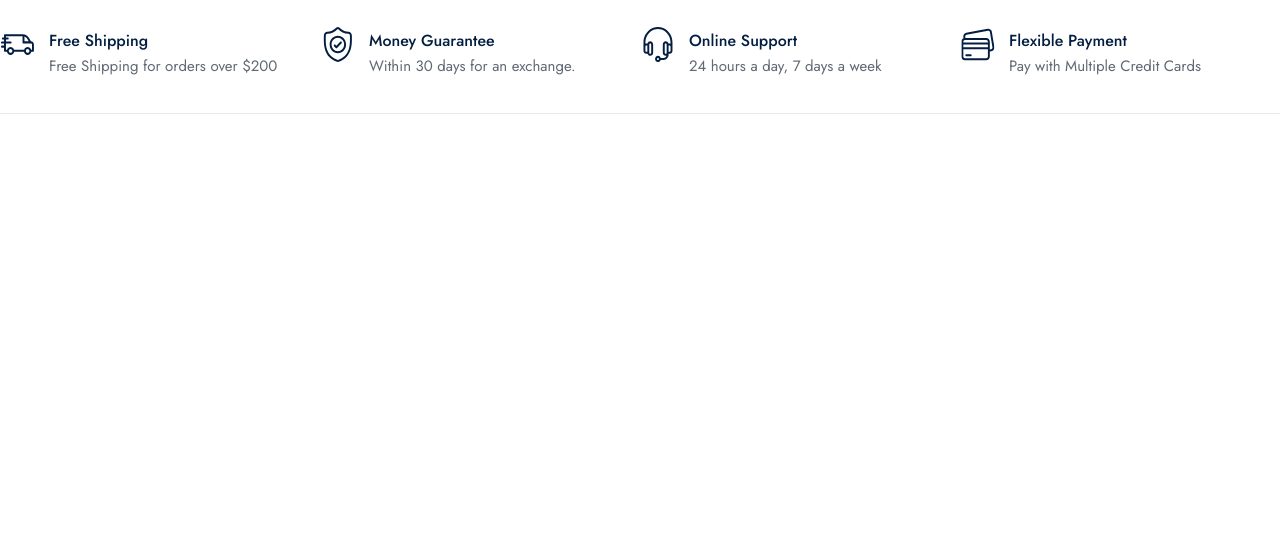
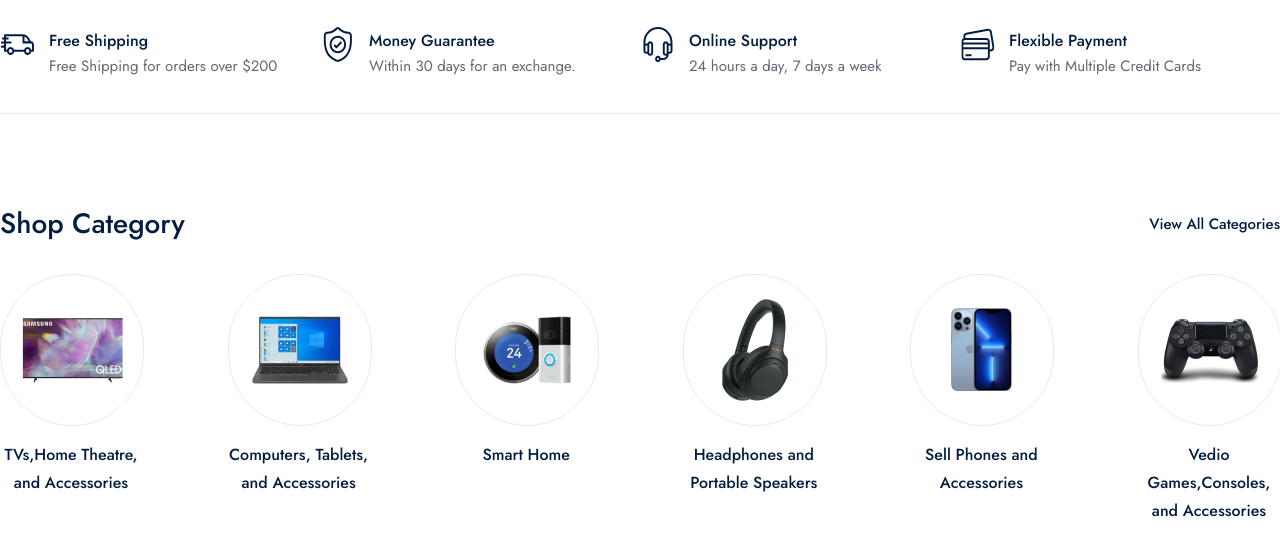
Before and after one commit to Mohi7632/ZENMART, a plain HTML site: page index.html in a window 1280 px wide. Shown: the part 733-1288 px from the top of the page. Before the commit the page ends 907 px from the top, so only its background shows below. Drawn offline with Linux system fonts and the light colour scheme.

Commit message:
feat: completed category section

```diff
--- a/index.html
+++ b/index.html
@@ -174,6 +174,52 @@
           </div>
         </div>
       </div>
+      <div class="shop_category_frame">
+        <div class="container">
+          <div class="category_top">
+            <span> Shop Category</span>
+            <a href="">View All Categories</a>
+          </div>
+          <div class="category_wrapper">
+            <div class="category_box">
+              <div class="category_image_box">
+                <img src="public/images/category/tv.png" alt="" />
+              </div>
+              <span>TVs,Home Theatre, and Accessories</span>
+            </div>
+            <div class="category_box">
+              <div class="category_image_box">
+                <img src="public/images/category/computer.png" alt="" />
+              </div>
+              <span>Computers, Tablets, and Accessories</span>
+            </div>
+            <div class="category_box">
+              <div class="category_image_box">
+                <img src="public/images/category/smart.png" alt="" />
+              </div>
+              <span>Smart Home </span>
+            </div>
+            <div class="category_box">
+              <div class="category_image_box">
+                <img src="public/images/category/headphone.png" alt="" />
+              </div>
+              <span>Headphones and Portable Speakers</span>
+            </div>
+            <div class="category_box">
+              <div class="category_image_box">
+                <img src="public/images/category/phone.png" alt="" />
+              </div>
+              <span>Sell Phones and Accessories</span>
+            </div>
+            <div class="category_box">
+              <div class="category_image_box">
+                <img src="public/images/category/game.png" alt="" />
+              </div>
+              <span>Vedio Games,Consoles, and Accessories</span>
+            </div>
+          </div>
+        </div>
+      </div>
     </div>
   </body>
 </html>
--- a/public/CSS/home.css
+++ b/public/CSS/home.css
@@ -230,3 +230,94 @@
 
   color: #626974;
 }
+
+/*SHOP CATEGORY*/
+.shop_category_frame {
+  position: relative;
+  margin-top: 90px;
+  width: 100%;
+  height: auto;
+
+  display: flex;
+  justify-content: center;
+}
+
+.shop_category_frame .container {
+  flex-direction: column;
+}
+
+.shop_category_frame .container .category_top {
+  width: 100%;
+  height: auto;
+
+  display: flex;
+  flex-direction: row;
+  justify-content: space-between;
+  align-items: center;
+}
+
+.shop_category_frame .category_top span {
+  font-family: "Jost";
+  font-style: normal;
+  font-weight: 500;
+  font-size: 28px;
+  line-height: 40px;
+
+  color: #041e42;
+}
+
+.shop_category_frame .category_top a {
+  font-family: "Jost";
+  font-style: normal;
+  font-weight: 500;
+  font-size: 15px;
+  line-height: 22px;
+
+  color: #041e42;
+}
+.shop_category_frame .category_top a:hover {
+  border-bottom: 2px solid #041e42;
+}
+.shop_category_frame .container .category_wrapper {
+  margin-top: 30px;
+  width: 100%;
+  height: auto;
+
+  display: flex;
+  flex-direction: row;
+  justify-content: space-between;
+}
+
+.shop_category_frame .category_wrapper .category_box {
+  width: 142px;
+  height: auto;
+
+  display: flex;
+  flex-direction: column;
+  cursor: pointer;
+}
+.shop_category_frame .category_box .category_image_box {
+  width: 100%;
+  height: 150px;
+
+  display: flex;
+  align-items: center;
+  justify-content: center;
+
+  border: 1px solid #eaeaea;
+  border-radius: 150px;
+}
+
+.shop_category_frame .category_box span {
+  margin-top: 15px;
+
+  font-family: "Jost";
+  font-style: normal;
+  font-weight: 500;
+  font-size: 16px;
+  line-height: 28px;
+
+  text-align: center;
+
+  color: #041e42;
+}
```
